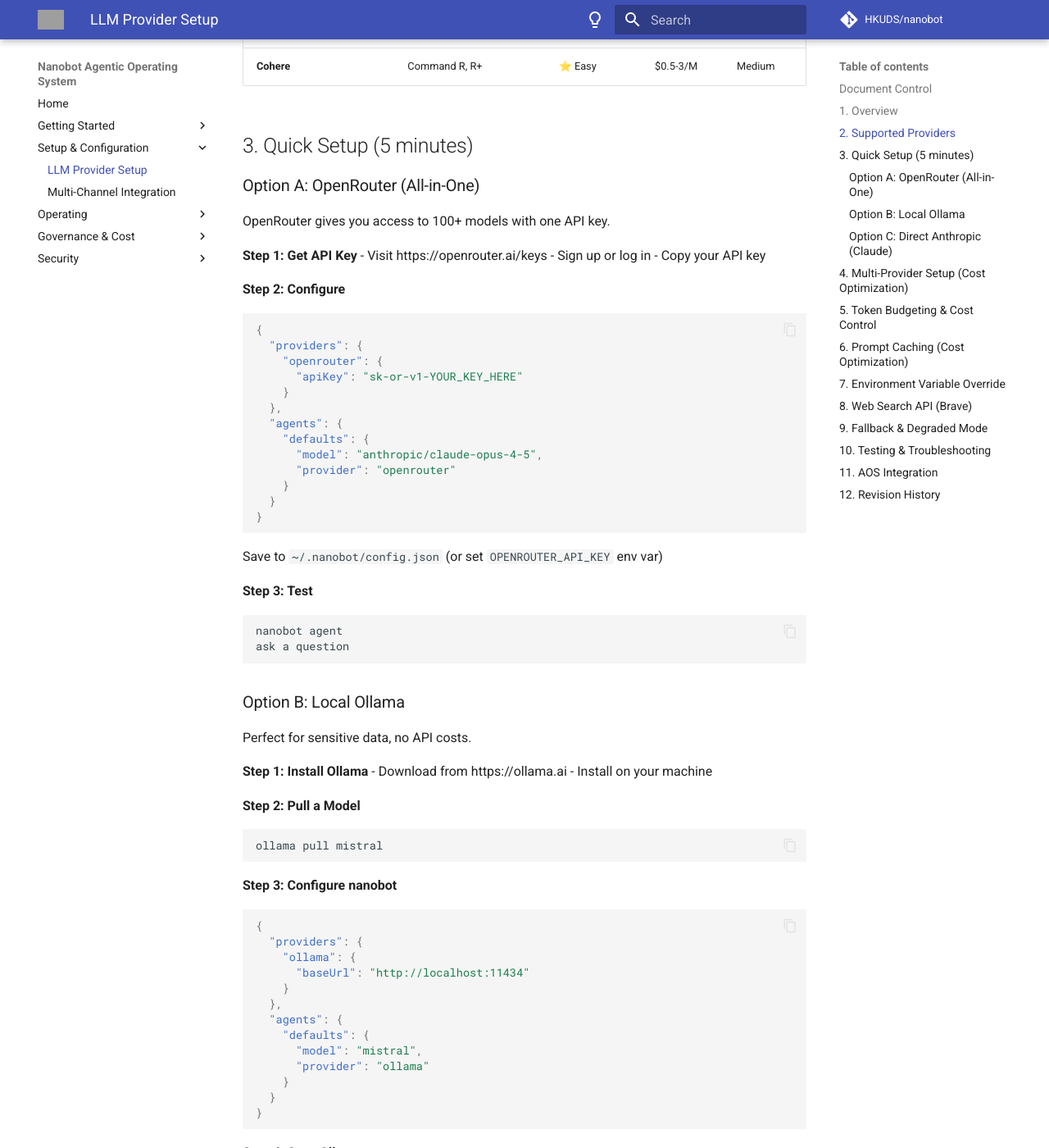
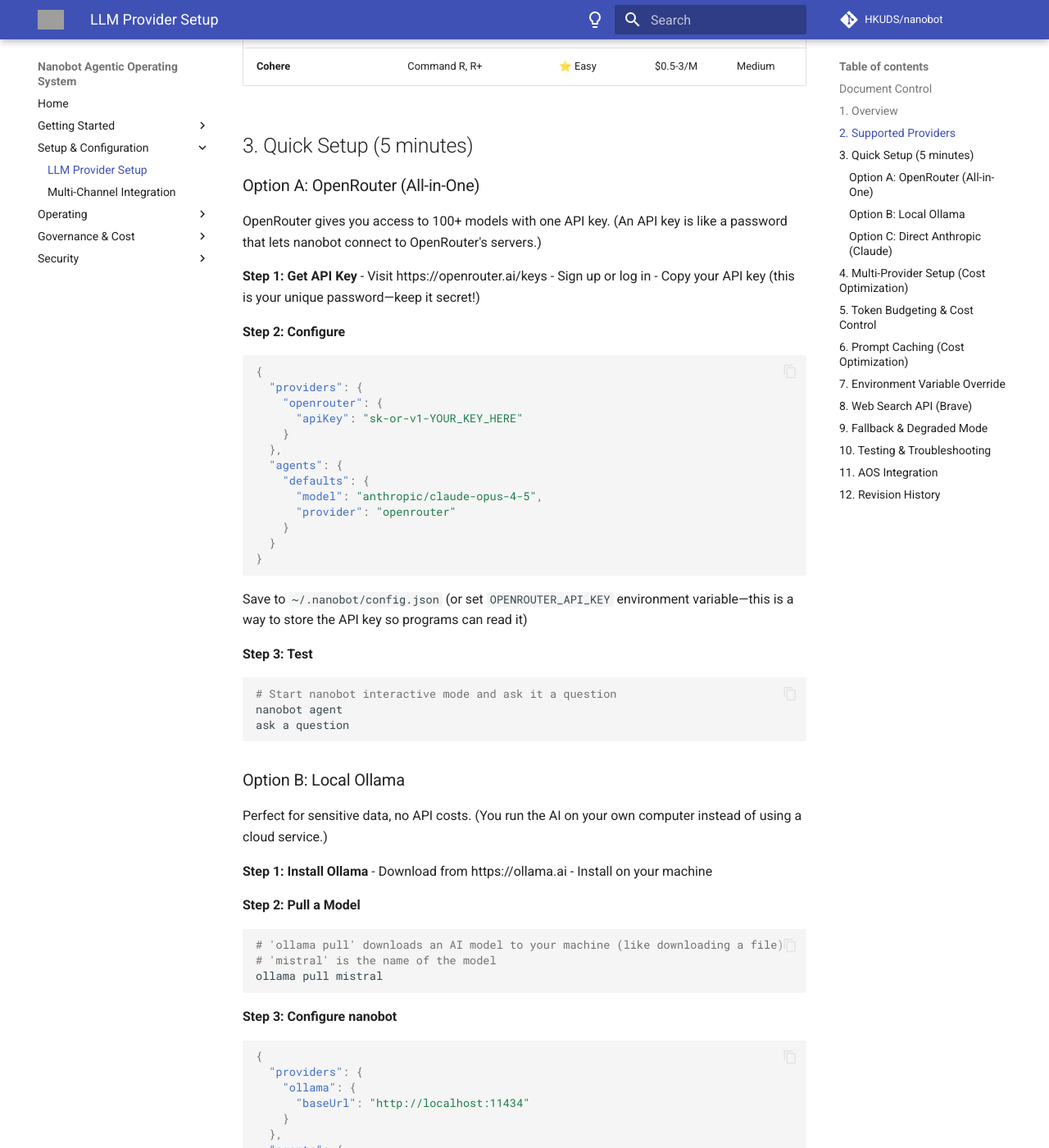
Before and after one commit to EgoNoBueno/Nanobot-Agentic-Operating-System, an MkDocs documentation site: the page built from docs/LLM-Provider-Setup-Guide.md, in a window 1280 px wide and 1400 px high, scrolled down 1120 px. Shown: the whole window at 82% size. Built offline with MkDocs 1.6.1 and Material for MkDocs 9.7.7, drawn with Linux system fonts in a browser that asks for light colours; comment, search, counter and statistics services are not loaded; some of the changed text lies outside the part shown; grey boxes are pictures that could not be loaded.

Commit message:
Add acronym explanations and clarity to 4 more guides
- LLM-Provider-Setup-Guide.md: Spell out LLM, API, REST API, JSON; explain tokens, caching, configuration
- AOS-Startup-Procedure.md: Spell out LLM, VPS; improve checklist clarity
- Essential-AOS-Skills.md: Clarify 'skill' concept; explain REST API functionality
- All updates improve accessibility and reduce jargon

````diff
--- a/docs/LLM-Provider-Setup-Guide.md
+++ b/docs/LLM-Provider-Setup-Guide.md
@@ -10,7 +10,7 @@
 
 ## 1. Overview
 
-Nanobot supports 100+ LLM models via unified configuration. Choose your provider based on:
+Nanobot supports 100+ LLM (Large Language Model) models via unified configuration. Choose your provider based on:
 - **Cost** - Qwen, DeepSeek cheaper; Opus more expensive but capable
 - **Latency** - Local faster; cloud slightly slower
 - **Capability** - Opus best for complex reasoning; Haiku fastest
@@ -32,12 +32,12 @@
 ## 3. Quick Setup (5 minutes)
 
 ### Option A: OpenRouter (All-in-One)
-OpenRouter gives you access to 100+ models with one API key.
+OpenRouter gives you access to 100+ models with one API key. (An API key is like a password that lets nanobot connect to OpenRouter's servers.)
 
 **Step 1: Get API Key**
 - Visit https://openrouter.ai/keys
 - Sign up or log in
-- Copy your API key
+- Copy your API key (this is your unique password—keep it secret!)
 
 **Step 2: Configure**
 ```json
@@ -55,16 +55,17 @@
   }
 }
 ```
-Save to `~/.nanobot/config.json` (or set `OPENROUTER_API_KEY` env var)
+Save to `~/.nanobot/config.json` (or set `OPENROUTER_API_KEY` environment variable—this is a way to store the API key so programs can read it)
 
 **Step 3: Test**
 ```bash
+# Start nanobot interactive mode and ask it a question
 nanobot agent
 ask a question
 ```
 
 ### Option B: Local Ollama
-Perfect for sensitive data, no API costs.
+Perfect for sensitive data, no API costs. (You run the AI on your own computer instead of using a cloud service.)
 
 **Step 1: Install Ollama**
 - Download from https://ollama.ai
@@ -72,6 +73,8 @@
 
 **Step 2: Pull a Model**
 ```bash
+# 'ollama pull' downloads an AI model to your machine (like downloading a file)
+# 'mistral' is the name of the model
 ollama pull mistral
 ```
 
@@ -94,6 +97,8 @@
 
 **Step 4: Start Ollama**
 ```bash
+# ollama serve starts the AI server on your machine
+# Keep this running in a terminal (it will listen for nanobot's requests)
 ollama serve
 ```
 (Keep this running in background)
@@ -164,7 +169,7 @@
 
 ## 5. Token Budgeting & Cost Control
 
-Configure per-request and per-agent limits:
+Configure per-request and per-agent limits. (Tokens = words, roughly. This controls how long responses can be.)
 
 ```json
 {
@@ -185,9 +190,15 @@
 }
 ```
 
+**What each means:**
+- **maxInputTokens** = Maximum words/context to send to AI (8000 ≈ 6,000 words)
+- **maxOutputTokens** = Maximum words in response (4096 ≈ 3,000 words)
+- **temperature** = How "creative" the AI is (0.1 = logical, 1.0 = random)
+- **maxIterations** = How many times AI can self-correct (higher = more thinking, more cost)
+
 ## 6. Prompt Caching (Cost Optimization)
 
-Anthropic Claude supports prompt caching. Enable to reduce costs on repeated queries:
+Anthropic Claude supports prompt caching. (Caching = saving frequently-used context so you don't re-send it every time. This saves money!) Enable to reduce costs on repeated queries:
 
 ```json
 {
````
Also changed, not shown: other parts of docs/LLM-Provider-Setup-Guide.md (+1 -1 lines), docs/AOS-Startup-Procedure.md (+9 -8 lines), docs/Essential-AOS-Skills.md (+2 -2 lines).
